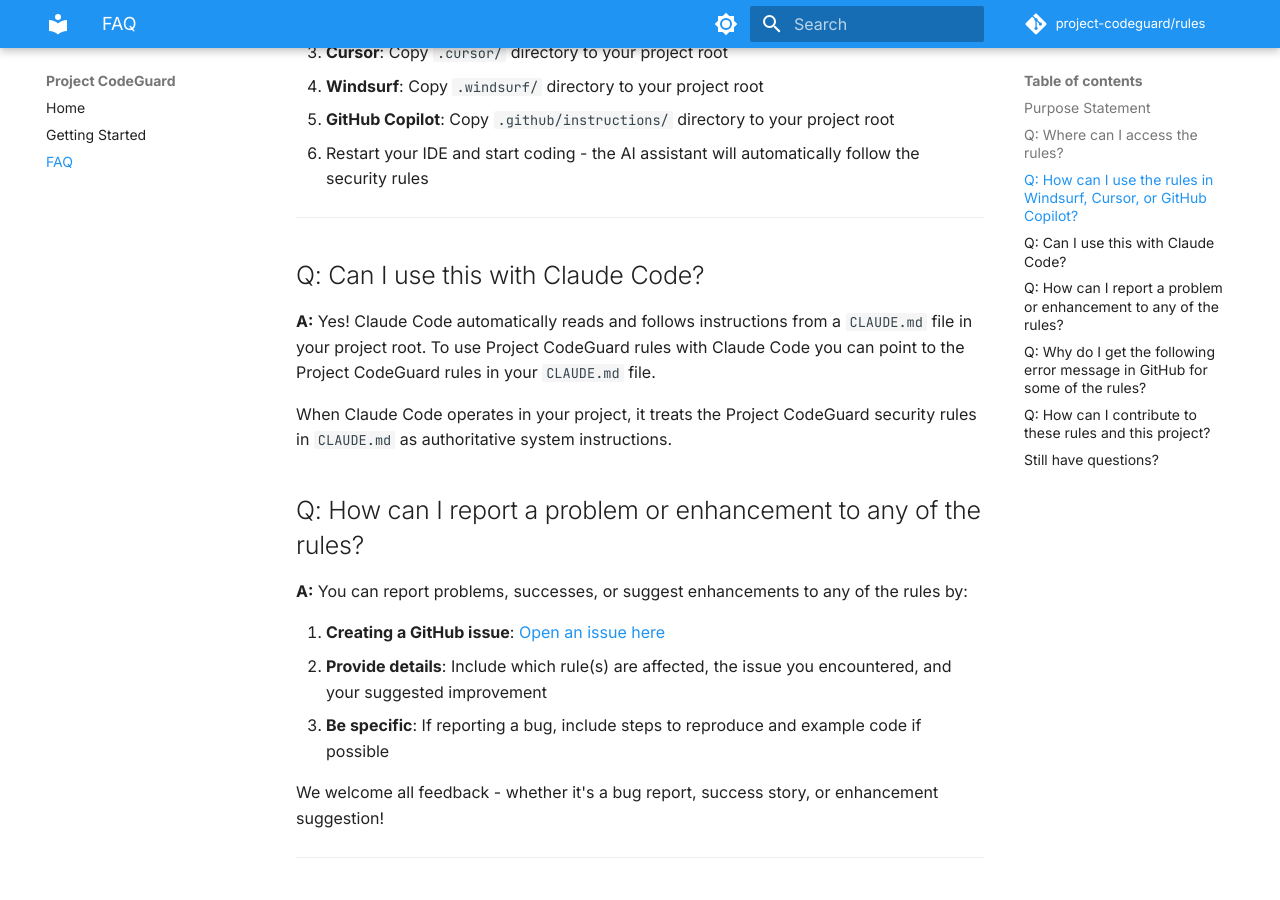
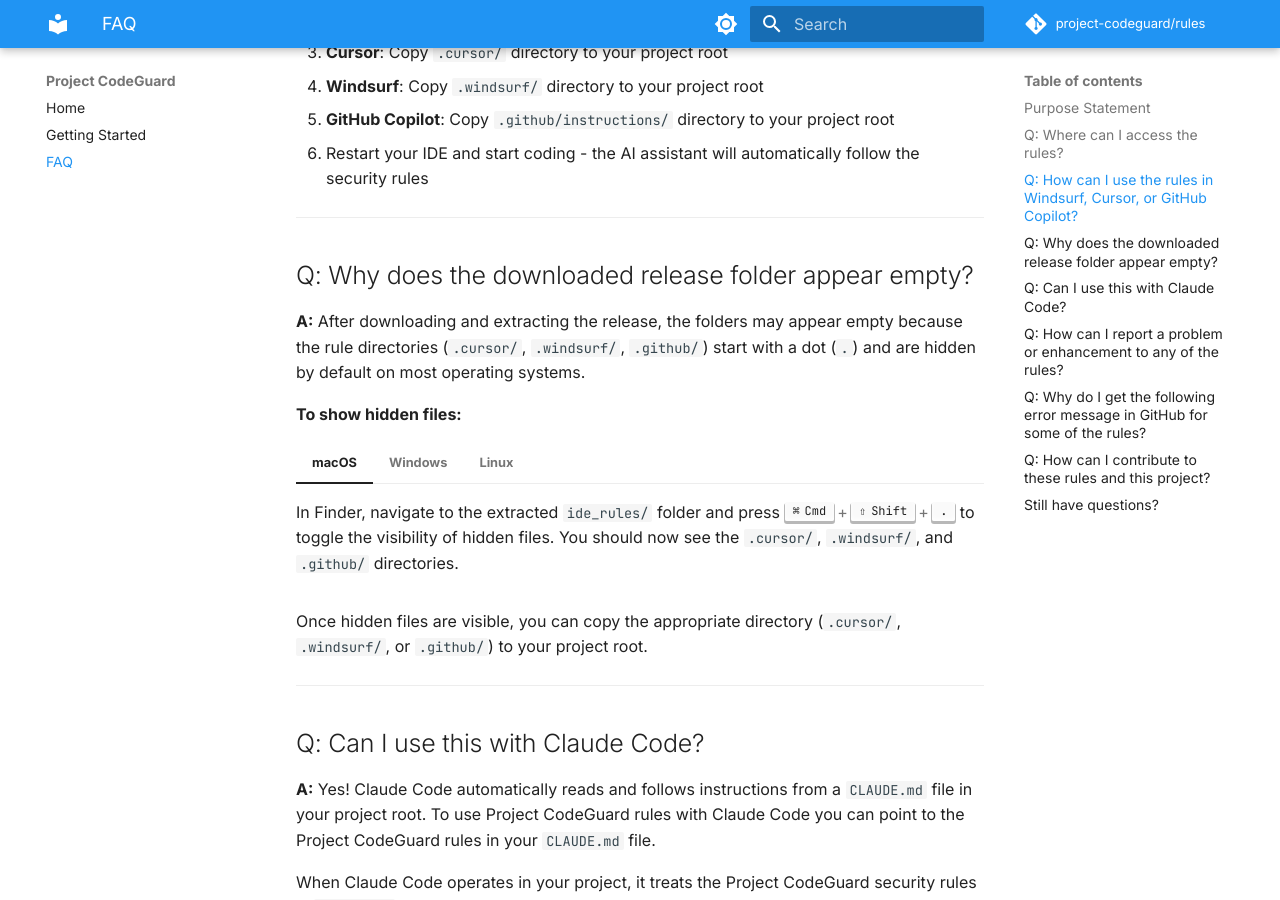
Before and after one commit to sumik5/project-codeguard-ja, an MkDocs documentation site: the page built from docs/faq.md, in a window 1280 px wide and 900 px high, scrolled down 722 px. Built offline with MkDocs 1.6.1 and Material for MkDocs 9.7.7, drawn with Linux system fonts in a browser that asks for light colours; comment, search, counter and statistics services are not loaded.

Commit message:
docs: Add FAQ to address empty directory after downloading release, fix README link

```diff
--- a/docs/faq.md
+++ b/docs/faq.md
@@ -22,6 +22,32 @@
    - **Windsurf**: Copy `.windsurf/` directory to your project root
    - **GitHub Copilot**: Copy `.github/instructions/` directory to your project root
 3. Restart your IDE and start coding - the AI assistant will automatically follow the security rules
+
+---
+
+## Q: Why does the downloaded release folder appear empty?
+
+**A:** After downloading and extracting the release, the folders may appear empty because the rule directories (`.cursor/`, `.windsurf/`, `.github/`) start with a dot (`.`) and are hidden by default on most operating systems.
+
+**To show hidden files:**
+
+=== "macOS"
+
+    In Finder, navigate to the extracted `ide_rules/` folder and press ++cmd+shift+period++ to toggle the visibility of hidden files. You should now see the `.cursor/`, `.windsurf/`, and `.github/` directories.
+
+=== "Windows"
+
+    In File Explorer:
+
+    1. Navigate to the extracted `ide_rules/` folder
+    2. Click on the **View** tab in the ribbon
+    3. Check the **Hidden items** checkbox
+
+=== "Linux"
+
+    In your file manager, press ++ctrl+h++ to toggle hidden files, or use `ls -la` in the terminal to view all files including hidden ones.
+
+Once hidden files are visible, you can copy the appropriate directory (`.cursor/`, `.windsurf/`, or `.github/`) to your project root.
 
 ---
 
```
Also changed, not shown: README.md (+1 -1 lines).
